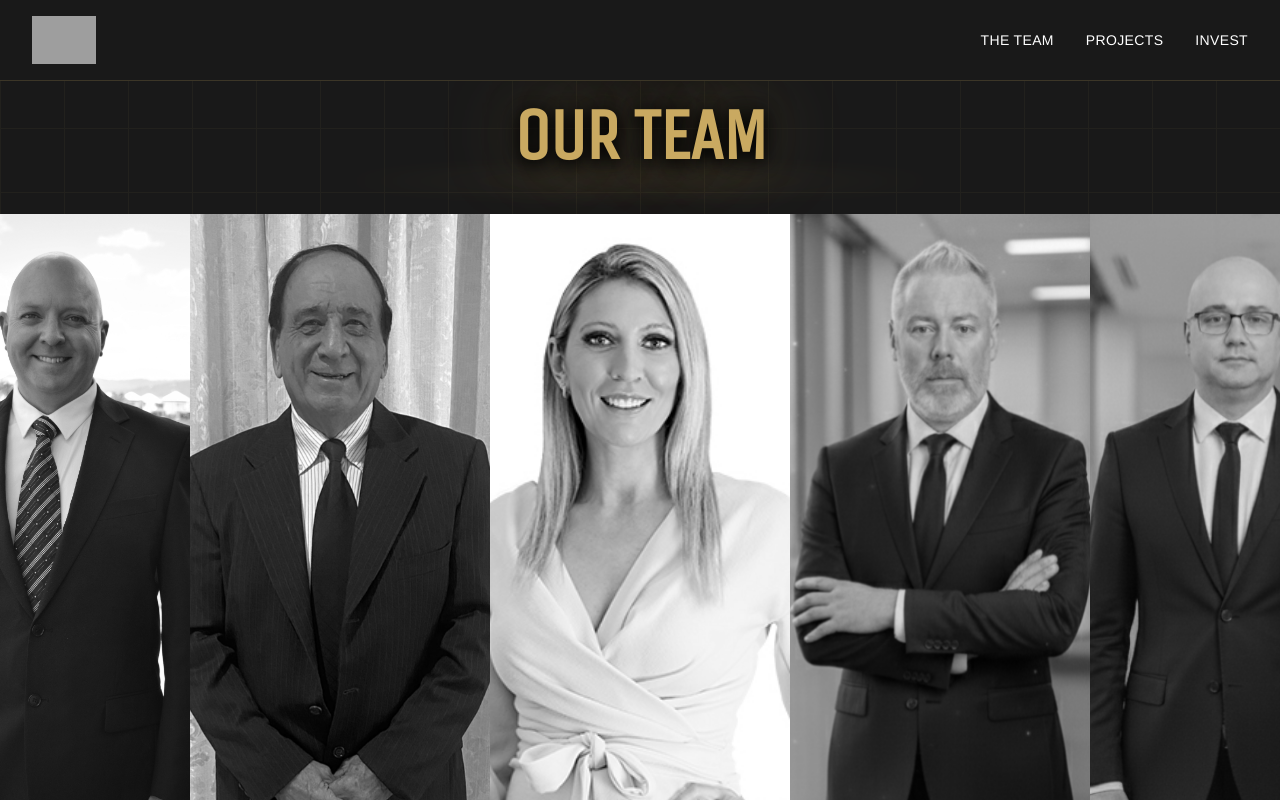
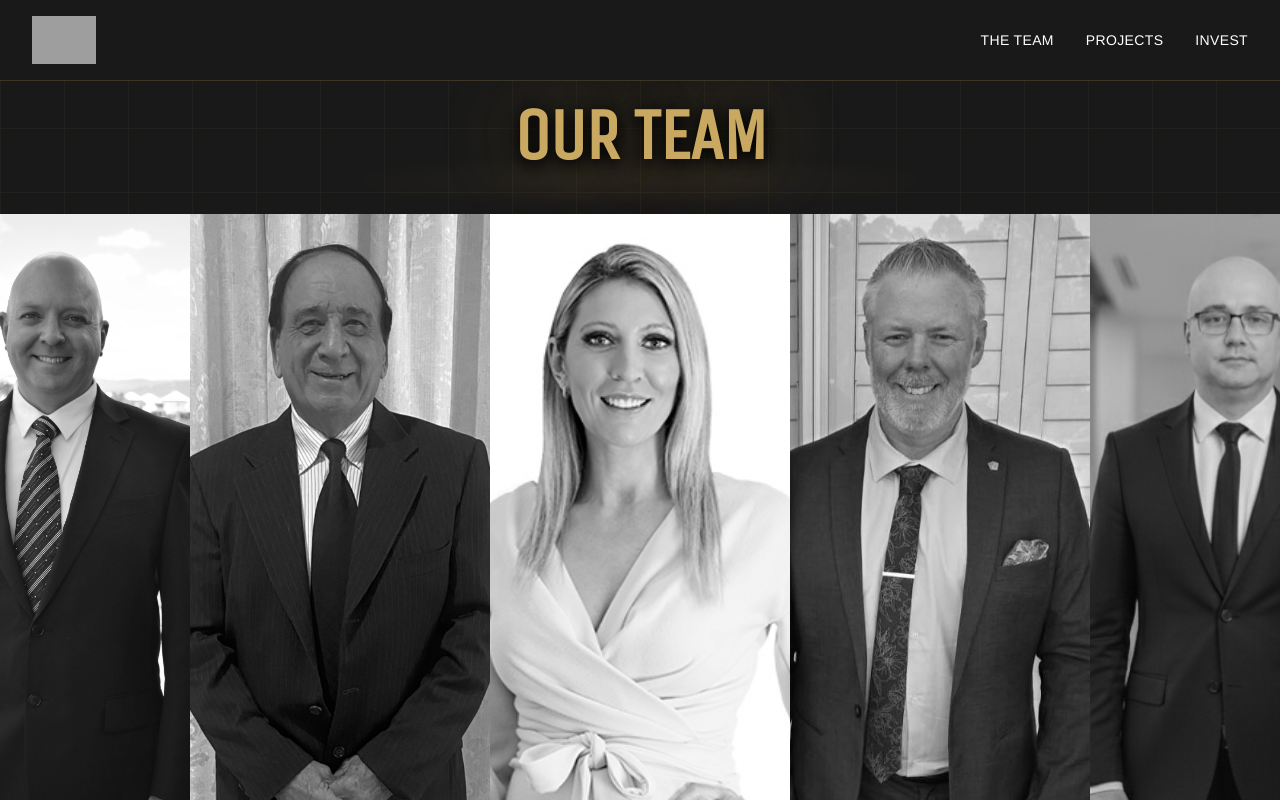
Before and after one commit to Scrappyy01/Fortis_Invest_Portal, a Next.js app: page /Team in a window 1280 px wide. Shown: the top 800 px of the page. Built offline with nearby package versions, Linux system fonts and the light colour scheme; grey boxes are pictures that could not be loaded; a web font is replaced by a local one.

Commit message:
Matt Photo Change

```diff
--- a/app/Team/page.tsx
+++ b/app/Team/page.tsx
@@ -42,7 +42,7 @@ const teamMembers: TeamMember[] = [
   },
   {
     name: "Matthew Hunt",
-    image: "/Matt.png",
+    image: "/Matt_02.JPG",
     role: "Business Development Manager",
     bio: "Over 30 years of experience as a prototype developer and business development manager. Held senior roles in multiple international companies.",
     positions: [],
```
Also changed, not shown: public/Matt_01.jpeg (added), public/Matt_02.JPG (added).
